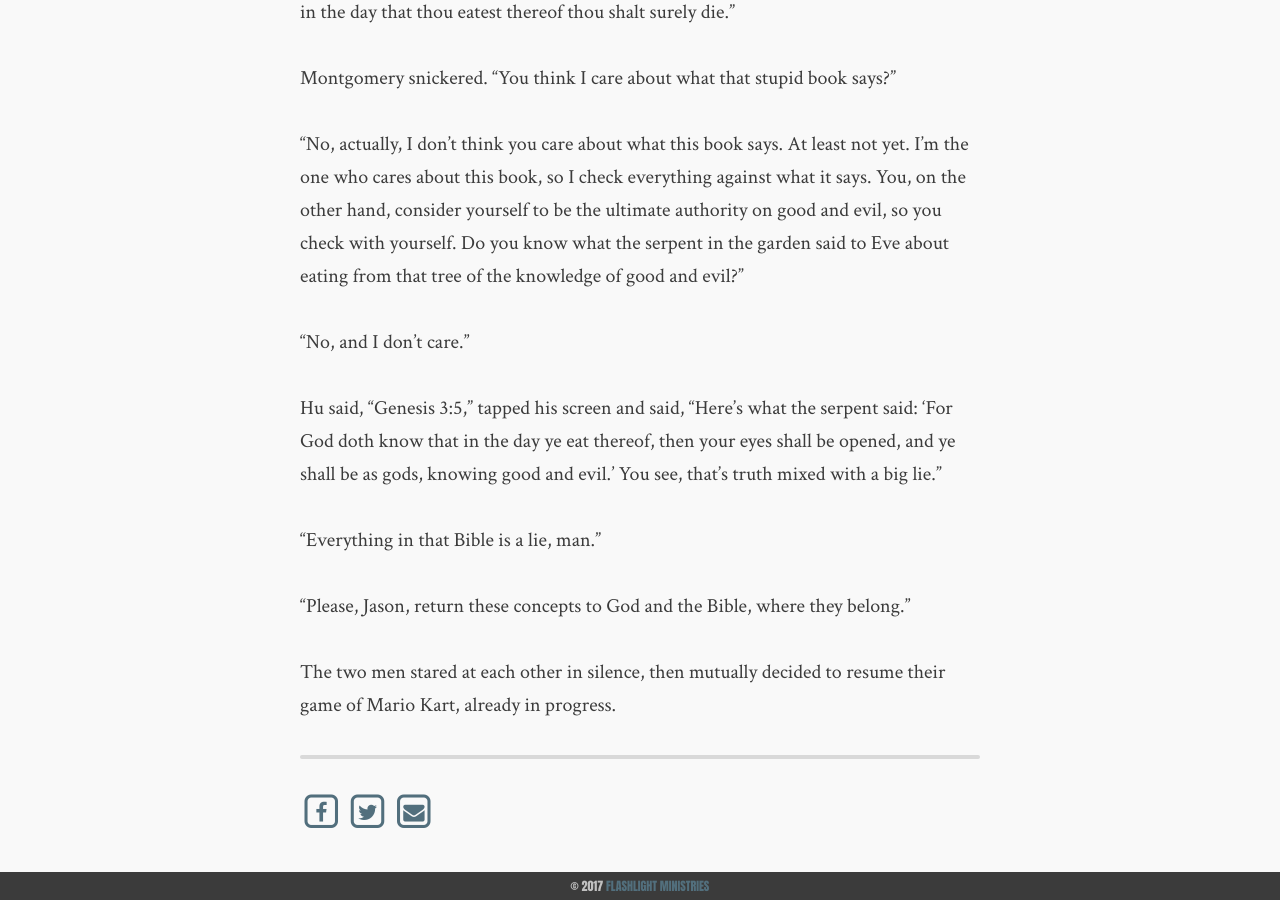
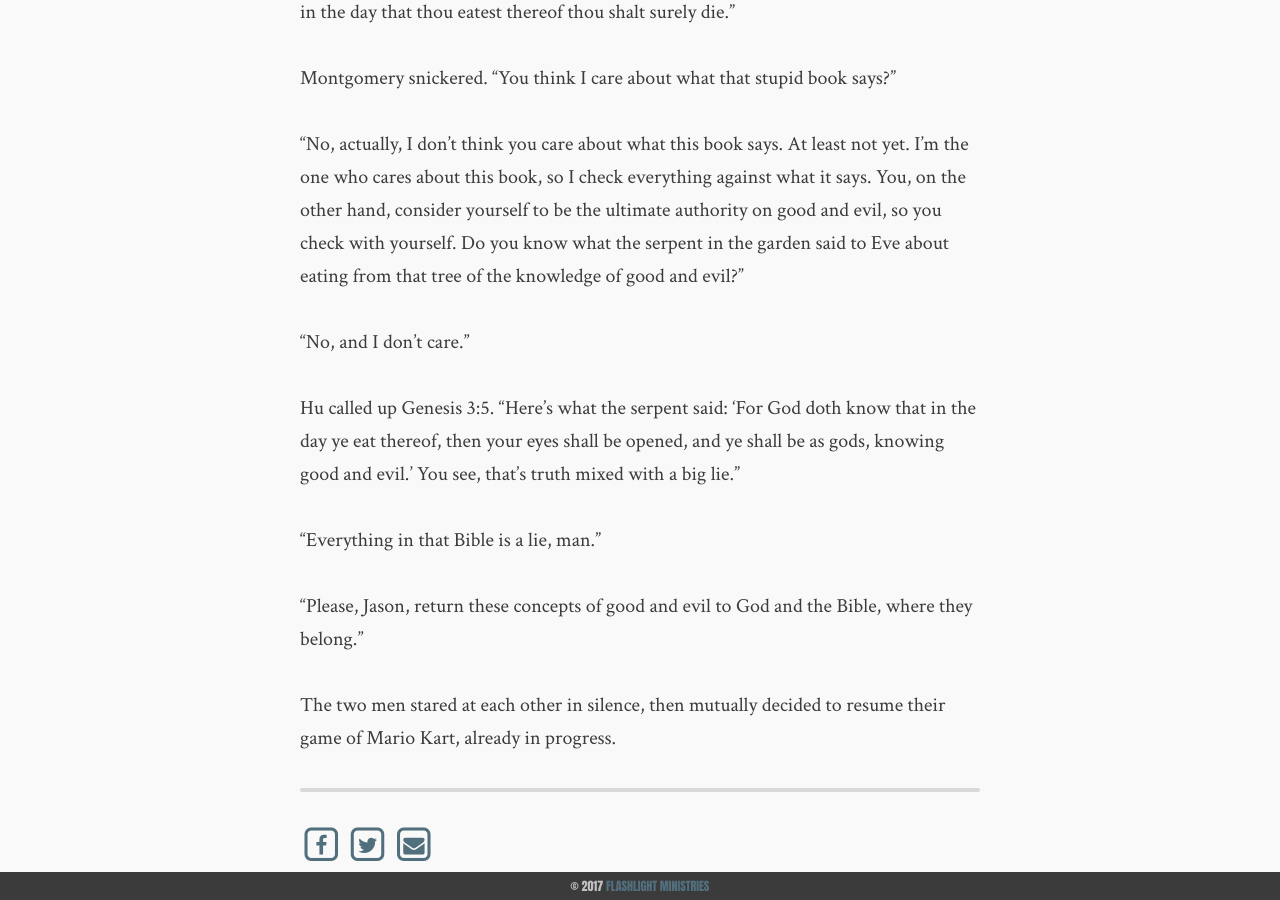
Before and after one commit to flashlightministries/oilforlight, a Jekyll site: the page built from _posts/2017-10-12-atheist-steals-concepts.md, in a window 1280 px wide and 900 px high, scrolled down 1943 px. Built offline with Jekyll 4.4.1, drawn with Linux system fonts in a browser that asks for light colours; nearby versions of some CDN libraries; some of the changed text lies outside the part shown.

Commit message:
Update 2017-10-12-atheist-steals-concepts.md

```diff
--- a/_posts/2017-10-12-atheist-steals-concepts.md
+++ b/_posts/2017-10-12-atheist-steals-concepts.md
@@ -14,7 +14,7 @@
 
 Montgomery crossed his arms and shook his head, saying tersely, "No I haven't."
 
-"I have a question for you, then," said Hu.  "Do you think Charles Manson is evil?"
+"I have a question for you, then," Hu said.  "Do you think Charles Manson is evil?"
 
 "Yes."
 
@@ -42,10 +42,10 @@
 
 "No, and I don't care."
 
-Hu said, "Genesis 3:5," tapped his screen and said, "Here's what the serpent said: 'For God doth know that in the day ye eat thereof, then your eyes shall be opened, and ye shall be as gods, knowing good and evil.'  You see, that's truth mixed with a big lie."
+Hu called up Genesis 3:5.  "Here's what the serpent said: 'For God doth know that in the day ye eat thereof, then your eyes shall be opened, and ye shall be as gods, knowing good and evil.'  You see, that's truth mixed with a big lie."
 
 "Everything in that Bible is a lie, man."
 
-"Please, Jason, return these concepts to God and the Bible, where they belong."
+"Please, Jason, return these concepts of good and evil to God and the Bible, where they belong."
 
 The two men stared at each other in silence, then mutually decided to resume their game of Mario Kart, already in progress.
```
